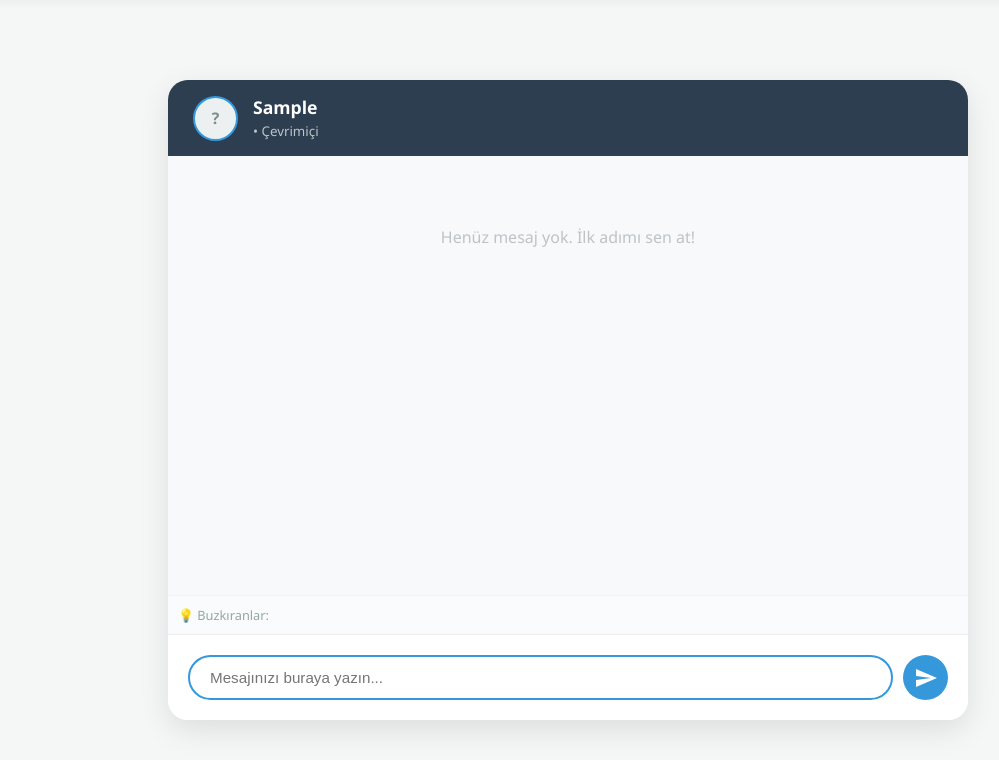
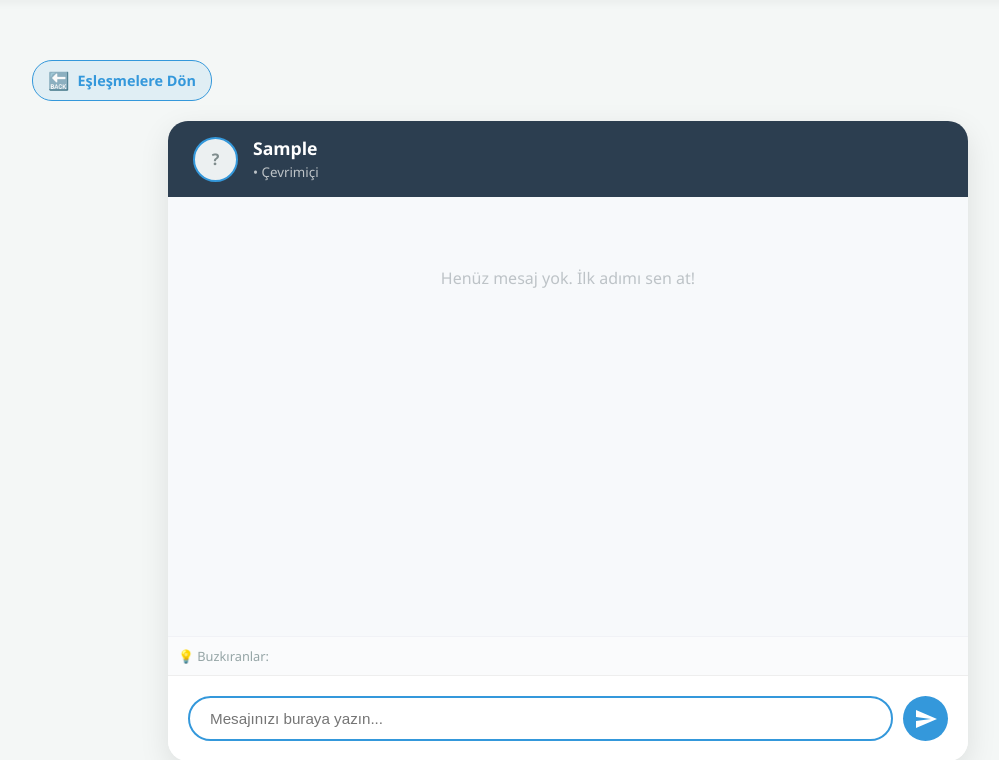
Before and after one commit to efeoezer/ev-arkadasi-bulma, a Django app: template core/templates/core/chat.html in a window 1280 px wide. Shown: the part 65-825 px from the top of the page, without its empty margins (72-1071 px from the left). Before the commit the page ends 796 px from the top, so only its background shows below. Run offline with Django 5.2, Linux system fonts and the light colour scheme; the template is opened without the code that fills it: values that come from a table or form of the project are taken from there, others are empty; the visitor is signed in with stand-in values (Sample User, id 1); data comes from the database, SQL or seed files in the repository.

Commit message:
Update chat.html

```diff
--- a/core/templates/core/chat.html
+++ b/core/templates/core/chat.html
@@ -3,6 +3,13 @@
 {% block title %}TypeMatch | {{ receiver.username }} ile Sohbet{% endblock %}
 
 {% block content %}
+
+<div style="margin-bottom: 20px;">
+        <a href="{% url 'matches' %}" style="display: inline-flex; align-items: center; background: rgba(52, 152, 219, 0.1); color: #3498db; border: 1px solid #3498db; padding: 8px 15px; border-radius: 20px; text-decoration: none; font-weight: bold; font-size: 0.9em; transition: all 0.3s;" onmouseover="this.style.background='#3498db'; this.style.color='white';" onmouseout="this.style.background='rgba(52, 152, 219, 0.1)'; this.style.color='#3498db';">
+            <span style="margin-right: 8px; font-size: 1.2em;">🔙</span> Eşleşmelere Dön
+        </a>
+    </div>
+
 <div style="max-width: 800px; margin: 20px auto; background: white; border-radius: 20px; box-shadow: 0 10px 30px rgba(0,0,0,0.1); overflow: hidden; display: flex; flex-direction: column; height: 80vh;">
 
     <div style="background: #2c3e50; color: white; padding: 15px 25px; display: flex; align-items: center; gap: 15px;">
```
